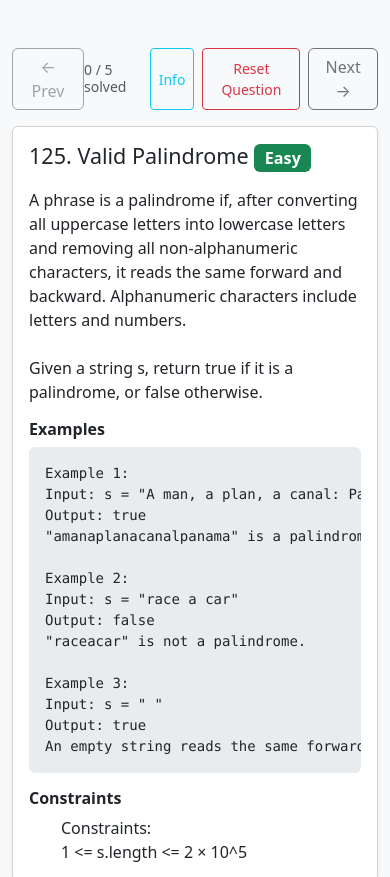
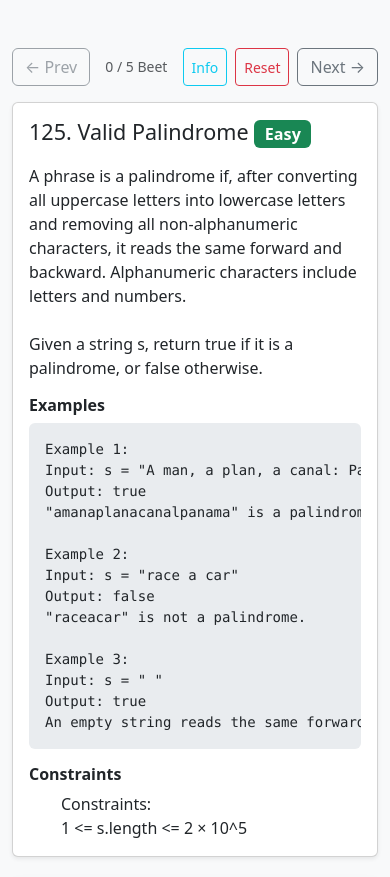
Before and after one commit to brianccwork/BeetCode, a plain HTML site: page index.html in a window 390 px wide. Shown: the top 877 px of the page. Drawn offline with nearby package versions, Linux system fonts and the light colour scheme.

Commit message:
phone adjustment

```diff
--- a/index.html
+++ b/index.html
@@ -32,7 +32,7 @@
       <div class="d-flex gap-2">
         <button id="info-btn" class="btn btn-outline-info btn-sm">Info</button>
         <button id="reset-btn" class="btn btn-outline-danger btn-sm">
-          Reset Question
+          Reset
         </button>
         <button id="next-btn" class="btn btn-outline-secondary">
           Next &rarr;
--- a/scripts/main.js
+++ b/scripts/main.js
@@ -259,7 +259,7 @@
   }
 
   function updateProgressLabel() {
-    refs.progressLbl.textContent = `${solvedSet.size} / ${problems.length} solved`;
+    refs.progressLbl.textContent = `${solvedSet.size} / ${problems.length} Beet `;
     refs.title.style.opacity = solvedSet.has(problems[currentIdx].id) ? 0.4 : 1;
   }
 })();
```
